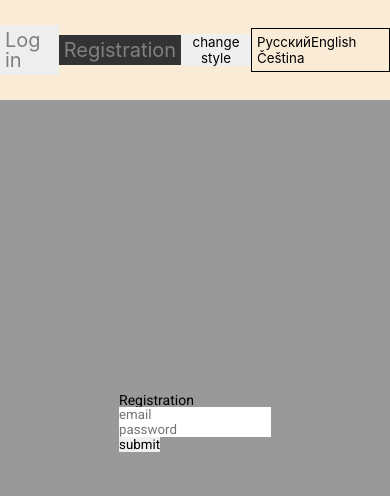
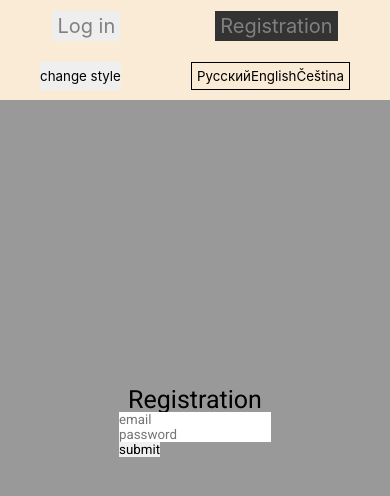
Before and after one commit to IliaKonstantinov/sfera__1, a Next.js app in the folder frontend/: page /registration in a window 390 px wide. Shown: the top 496 px of the page. Built offline with nearby package versions, Linux system fonts and the light colour scheme.

Commit message:
adaptive step 2

```diff
--- a/frontend/components/MainContainer/MainContainer.js
+++ b/frontend/components/MainContainer/MainContainer.js
@@ -42,11 +42,14 @@ const MainContainer = (props) => {
         <meta name="description" content="auth-project" />
         <link rel="icon" href="/favicon.ico" />
       </Head>
-      <div
+      <header
         className={!props.toggleChangeStyle ? styles.nav : styles.nav_style1}
       >
+        <div className={styles.link}>
           <A href="/" text={t.login}></A>
           <A href="/registration" text={t.registration}></A>
+        </div>
+        <div className={styles.settings}>
           <button onClick={onChangeStyles}>{t.style}</button>
           <div className={!props.toggleChangeStyle ? styles.locales : ""}>
             <button
@@ -75,6 +78,7 @@ const MainContainer = (props) => {
             </button>
           </div>
         </div>
+      </header>
       <div>{props.children}</div>
     </>
   );
--- a/frontend/components/MainContainer/MainLogin/Login/Login.js
+++ b/frontend/components/MainContainer/MainLogin/Login/Login.js
@@ -13,7 +13,6 @@ const Login = (props) => {
   } = useForm();
 
   const onSubmit = (e) => {
-    console.log(e);
     LoginAPI.PostLogin(e).then((data) => {
       console.log("DATA LOGIN", data);
     });
@@ -42,6 +41,7 @@ const Login = (props) => {
       <div className={styles.input}>
         <input
           placeholder={t.email}
+          className={styles.input_text}
           {...register("email", { required: true })}
         />
         {errors.email && errors.email.type == "required" && (
@@ -51,6 +51,7 @@ const Login = (props) => {
       <div>
         <input
           placeholder={t.password}
+          className={styles.input_text}
           {...register("password", { required: true })}
         />
         {errors.password && errors.password.type == "required" && (
@@ -58,7 +59,7 @@ const Login = (props) => {
         )}
       </div>
       <div>
-        <input type="submit" value={t.login} />
+        <input type="submit" value={t.login} className={styles.input_submit} />
       </div>
     </form>
   );
--- a/frontend/components/MainContainer/MainLogin/Main.js
+++ b/frontend/components/MainContainer/MainLogin/Main.js
@@ -73,10 +73,10 @@ const Main = (props) => {
           <button onClick={signOut}>{t.signOut}</button>
         </div>
       ) : (
-        <div>
+        <div className={styles.form_wrapper}>
           <div className={styles.text}>{t.login}</div>
           <Login />
-          <div id="singInDiv"></div>
+          <div id="singInDiv" className={styles.google}></div>
         </div>
       )}
     </main>
--- a/frontend/styles/Home.module.css
+++ b/frontend/styles/Home.module.css
@@ -1,6 +1,5 @@
 /* .container {
 } */
-
 
 @media (max-width: 600px) {
 }
--- a/frontend/styles/Main.module.css
+++ b/frontend/styles/Main.module.css
@@ -1,7 +1,6 @@
 .main,
 .main_style1 {
-  min-height: 100vh;
-  padding: 4rem 0;
+  height: 100vh;
   flex: 1;
   display: flex;
   flex-direction: column;
@@ -14,3 +13,20 @@
   background-color: #999;
   font-family: "Roboto", sans-serif;
 }
+
+.form_wrapper {
+  text-align: center;
+  min-height: 200px;
+  min-width: 250px;
+}
+
+.text {
+  height: fit-content;
+  text-align: center;
+  font-size: 25px;
+}
+
+.google {
+  margin-left: 25px;
+  margin-top: 20px;
+}
--- a/frontend/styles/MainContainer.module.css
+++ b/frontend/styles/MainContainer.module.css
@@ -8,6 +8,13 @@
   width: 100%;
   height: 100px;
   background-color: antiquewhite;
+}
+
+.link,
+.settings {
+  width: 100%;
+  display: flex;
+  justify-content: space-around;
 }
 
 .nav div,
@@ -23,30 +30,41 @@
   border: 1px solid #999;
 }
 
-.locales{
+.locales {
   border: 1px solid #000;
 }
 
-.locale{
+.locale {
   color: #fff;
   border: none;
   background-color: inherit;
   cursor: pointer;
-  transition: color .3s ease;
+  transition: color 0.3s ease;
 }
 
-.locale:hover{
+.locale:hover {
   color: #fff305;
 }
 
-.locale1{
+.locale1 {
   color: #000;
   border: none;
   background-color: inherit;
   cursor: pointer;
-  transition: color .3s ease;
+  transition: color 0.3s ease;
 }
 
-.locale1:hover{
+.locale1:hover {
   color: #fff305;
 }
+
+@media (max-width: 600px) {
+  .nav,
+  .nav_style1 {
+    flex-direction: column;
+    /* justify-content: space-around;
+  align-items: center; */
+    width: 100%;
+    height: 100px;
+  }
+}
```
Also changed, not shown: frontend/styles/Login.module.css (+7 -1 lines). Lines whose indentation alone changed are shown as unchanged.
